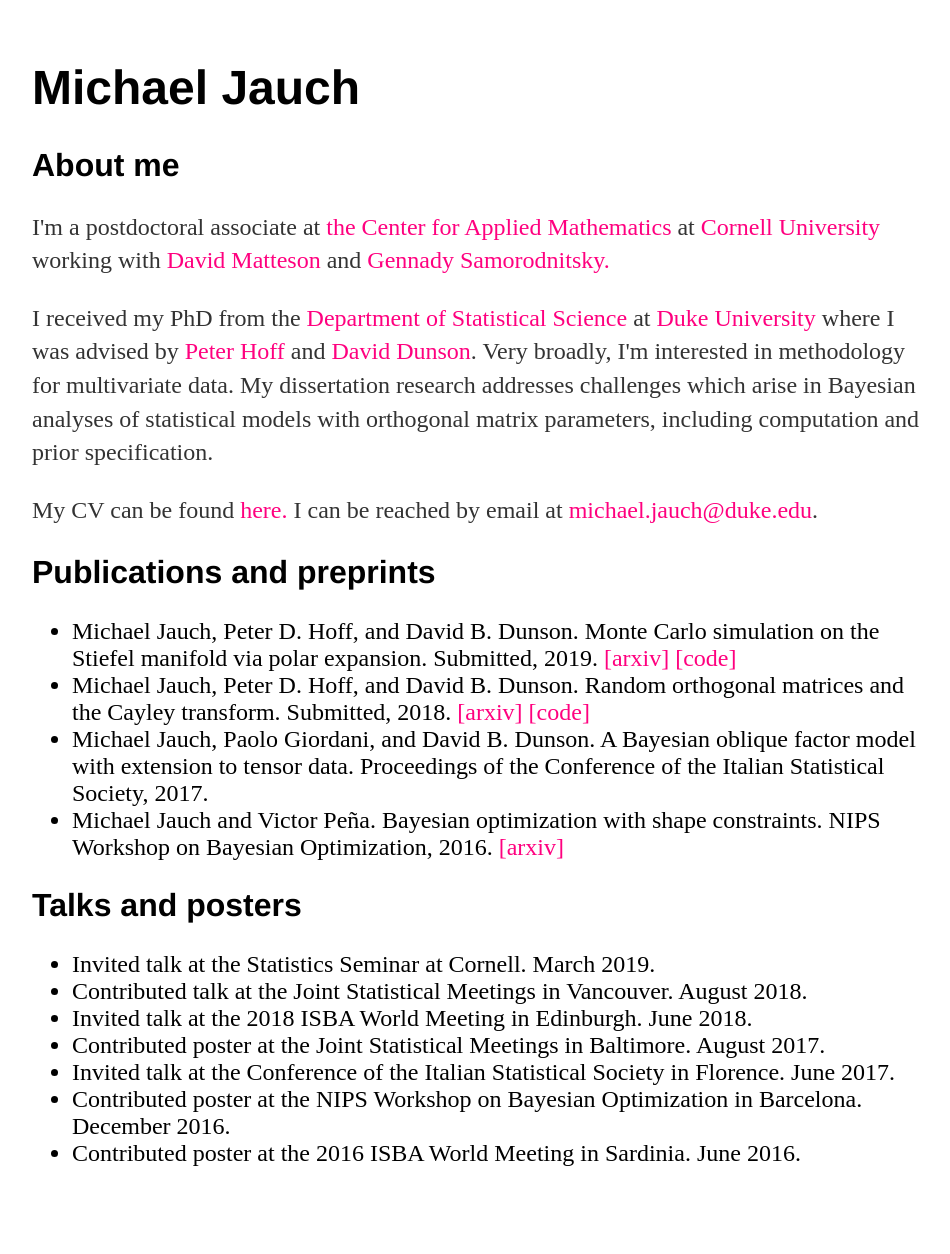
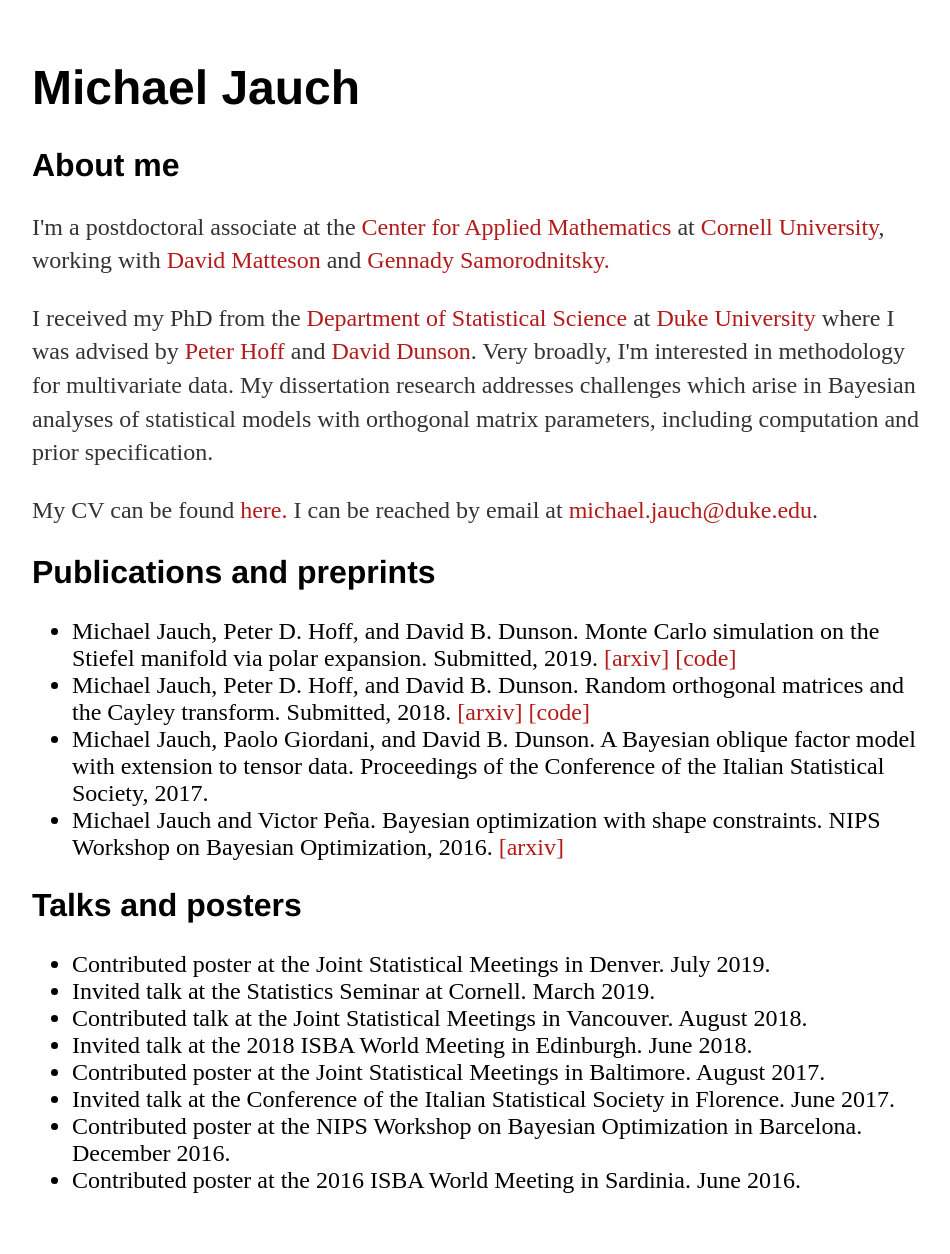
Before and after one commit to michaeljauch/michaeljauch.github.io, a Jekyll site: the page built from index.html, in a window 1280 px wide. Shown: the whole page, without its empty margins (160-1110 px from the left). Built offline with Jekyll 4.4.1, drawn with Linux system fonts in a browser that asks for light colours; before the commit the page ends 1227 px from its top, so only the background shows below that.

Commit message:
change colors

```diff
--- a/index.html
+++ b/index.html
@@ -14,20 +14,21 @@ title: Michael Jauch
 <div class="blurb">
 	<h1>Michael Jauch</h1>
 	<h2>About me</h2>
-  <p> I'm a postdoctoral associate at <a href="https://www.cam.cornell.edu/cam" style="color:#FF007F;">the Center for Applied Mathematics</a> at <a href="https://www.cornell.edu/" style="color:#FF007F;">Cornell University</a> working with <a href="https://davidsmatteson.com/" style="color:#FF007F;">David Matteson</a> and <a href="https://people.orie.cornell.edu/gennady/" style="color:#FF007F;">Gennady Samorodnitsky.</a>
+  <p> I'm a postdoctoral associate at the <a href="https://www.cam.cornell.edu/cam" style="color:#b31b1b;">Center for Applied Mathematics</a> at <a href="https://www.cornell.edu/" style="color:#b31b1b;">Cornell University</a>, working with <a href="https://davidsmatteson.com/" style="color:#b31b1b;">David Matteson</a> and <a href="https://people.orie.cornell.edu/gennady/" style="color:#b31b1b;">Gennady Samorodnitsky.</a>
   </p>
 
-	<p>I received my PhD from the <a href="https://stat.duke.edu/" style="color:#FF007F;">Department of Statistical Science</a> at <a href="https://www.duke.edu/" style="color:#FF007F;">Duke University</a> where I was advised by <a href="https://pdhoff.github.io/" style="color:#FF007F;">Peter Hoff</a> and <a href="https://stat.duke.edu/people/david-b-dunson" style="color:#FF007F;">David Dunson</a>. Very broadly, I'm interested in methodology for multivariate data. My dissertation research addresses challenges which arise in Bayesian analyses of statistical models with orthogonal matrix parameters, including computation and prior specification. </p>
-	<p>My CV can be found <a href="http://michaeljauch.github.io/cv.pdf" style="color:#FF007F;">here.</a> I can be reached by email at <a href="mailto:michael.jauch@duke.edu" style="color:#FF007F;">michael.jauch@duke.edu</a>.<br></p>
+	<p>I received my PhD from the <a href="https://stat.duke.edu/" style="color:#b31b1b;">Department of Statistical Science</a> at <a href="https://www.duke.edu/" style="color:#b31b1b;">Duke University</a> where I was advised by <a href="https://pdhoff.github.io/" style="color:#b31b1b;">Peter Hoff</a> and <a href="https://stat.duke.edu/people/david-b-dunson" style="color:#b31b1b;">David Dunson</a>. Very broadly, I'm interested in methodology for multivariate data. My dissertation research addresses challenges which arise in Bayesian analyses of statistical models with orthogonal matrix parameters, including computation and prior specification. </p>
+	<p>My CV can be found <a href="http://michaeljauch.github.io/cv.pdf" style="color:#b31b1b;">here.</a> I can be reached by email at <a href="mailto:michael.jauch@duke.edu" style="color:#b31b1b;">michael.jauch@duke.edu</a>.<br></p>
 	<h2>Publications and preprints</h2>
 	<ul style="font-size:1.5em">
-      <li>Michael Jauch, Peter D. Hoff, and David B. Dunson. Monte Carlo simulation on the Stiefel manifold via polar expansion. Submitted, 2019. <a href="https://arxiv.org/abs/1906.07684" style="color:#FF007F;">[arxiv]</a> <a href="https://github.com/michaeljauch/polar" style="color:#FF007F;">[code]</a></li>
-  		<li>Michael Jauch, Peter D. Hoff, and David B. Dunson. Random orthogonal matrices and the Cayley transform. Submitted, 2018. <a href="https://arxiv.org/abs/1810.02881" style="color:#FF007F;">[arxiv]</a> <a href="https://github.com/michaeljauch/cayley" style="color:#FF007F;">[code]</a></li>
+      <li>Michael Jauch, Peter D. Hoff, and David B. Dunson. Monte Carlo simulation on the Stiefel manifold via polar expansion. Submitted, 2019. <a href="https://arxiv.org/abs/1906.07684" style="color:#b31b1b;">[arxiv]</a> <a href="https://github.com/michaeljauch/polar" style="color:#b31b1b;">[code]</a></li>
+  		<li>Michael Jauch, Peter D. Hoff, and David B. Dunson. Random orthogonal matrices and the Cayley transform. Submitted, 2018. <a href="https://arxiv.org/abs/1810.02881" style="color:#b31b1b;">[arxiv]</a> <a href="https://github.com/michaeljauch/cayley" style="color:#b31b1b;">[code]</a></li>
   		<li> Michael Jauch,  Paolo Giordani, and David B. Dunson. A Bayesian oblique factor model with extension to tensor data. Proceedings of the Conference of the Italian Statistical Society, 2017. </li>
-  		<li>Michael Jauch and Victor Peña. Bayesian optimization with shape constraints. NIPS Workshop on Bayesian Optimization, 2016. <a href="https://arxiv.org/abs/1612.08915" style="color:#FF007F;">[arxiv]</a></li>
+  		<li>Michael Jauch and Victor Peña. Bayesian optimization with shape constraints. NIPS Workshop on Bayesian Optimization, 2016. <a href="https://arxiv.org/abs/1612.08915" style="color:#b31b1b;">[arxiv]</a></li>
 	</ul>
 	<h2>Talks and posters</h2>
 	<ul style="font-size:1.5em">
+      <li> Contributed poster at the Joint Statistical Meetings in Denver. July 2019. </li>
       <li> Invited talk at the Statistics Seminar at Cornell. March 2019. </li>
   		<li> Contributed talk at the Joint Statistical Meetings in Vancouver. August 2018. </li>
   		<li> Invited talk at the 2018 ISBA World Meeting in Edinburgh. June 2018. </li>
```
